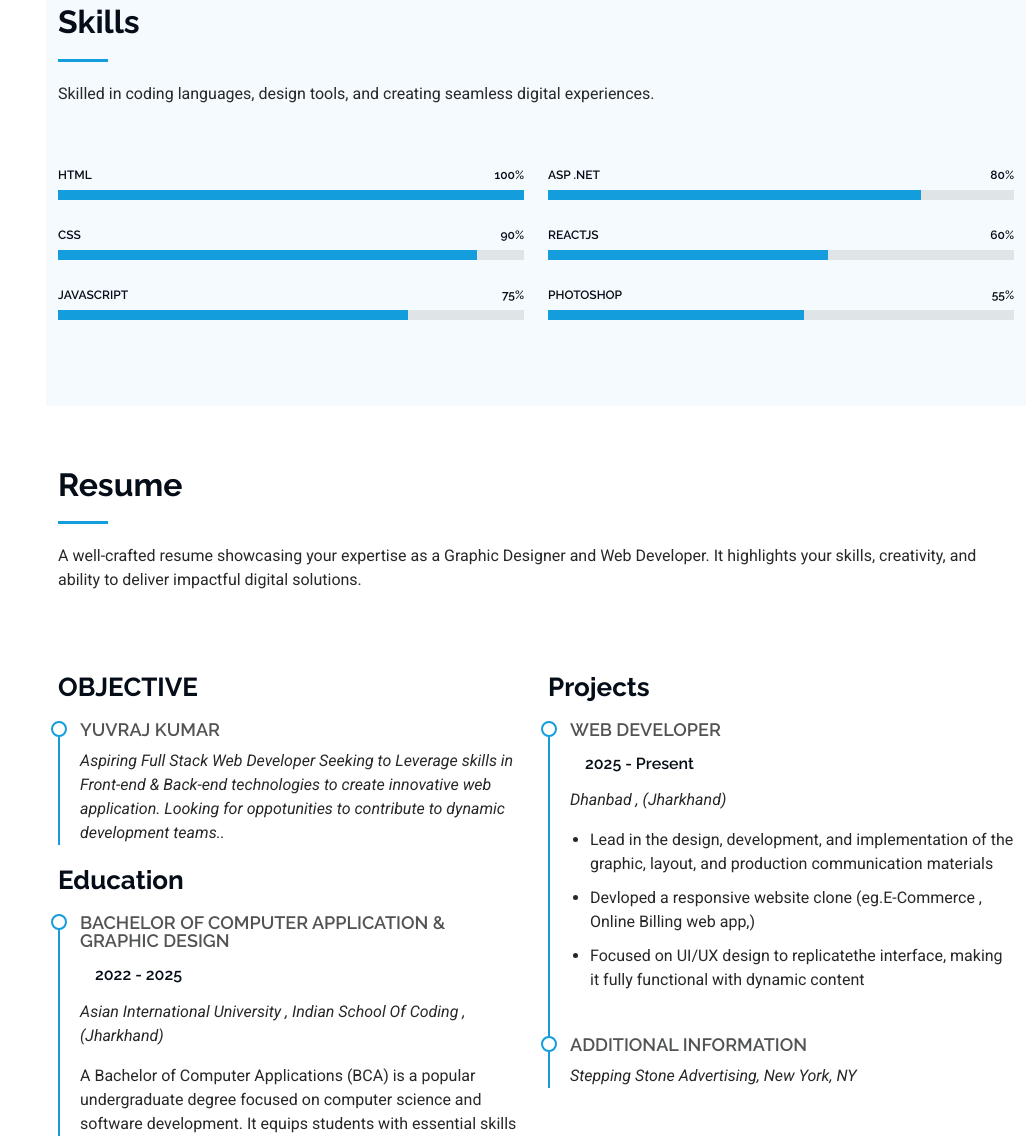
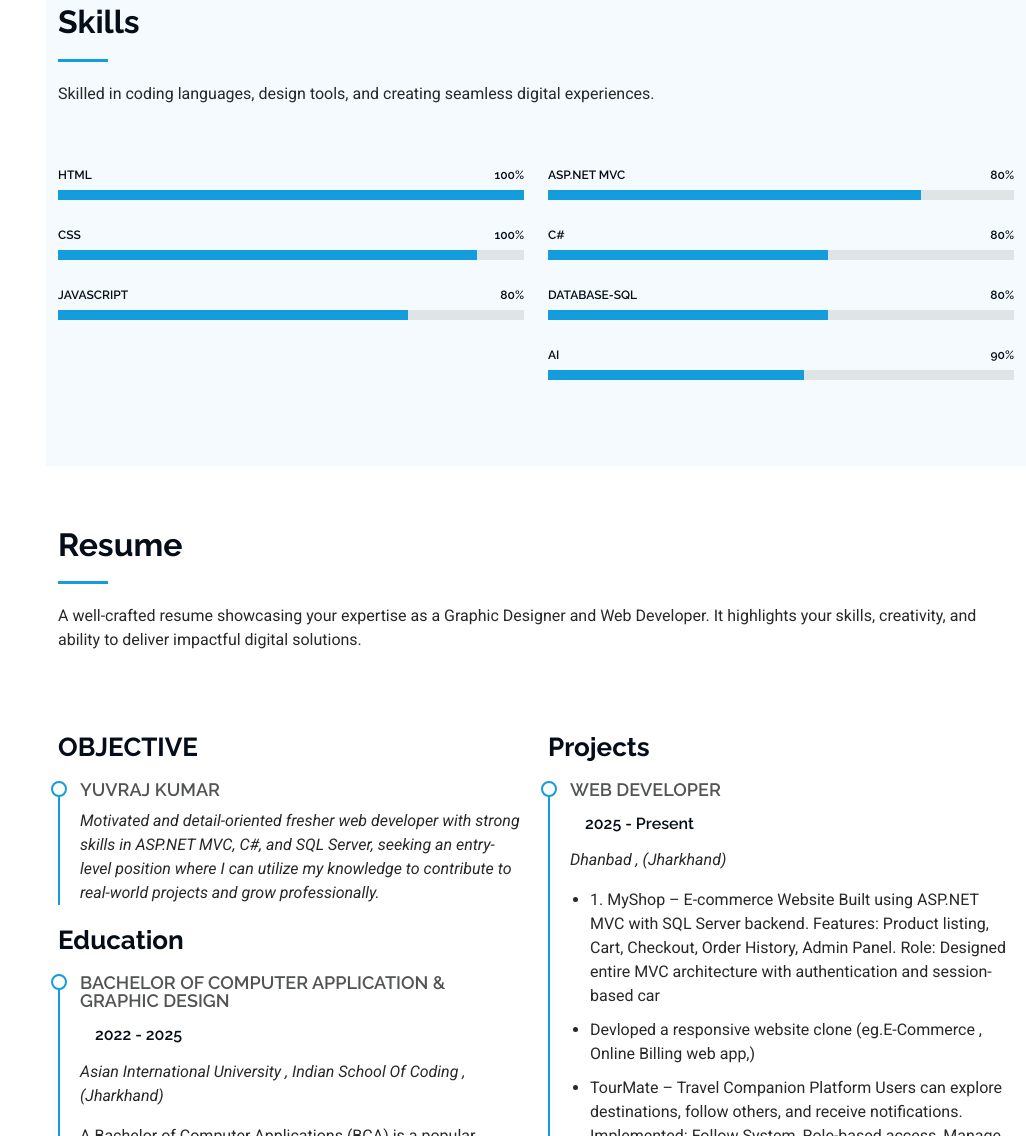
Before and after one commit to Yuvraj7858/YuvrajKumar, a plain HTML site: page index.html in a window 1280 px wide. Shown: the part 1664-2800 px from the top of the page, without its empty margins (254-1280 px from the left). Drawn offline with Linux system fonts and the light colour scheme.

Commit message:
Update index.html
Updated My Portfolio

```diff
--- a/index.html
+++ b/index.html
@@ -79,7 +79,7 @@
 
       <div class="container" data-aos="fade-up" data-aos-delay="100">
         <h2>Yuvraj Kumar</h2>
-        <p>I'm <span class="typed" data-typed-items="Designer, Developer, Freelancer, Editor">Designer</span><span class="typed-cursor typed-cursor--blink" aria-hidden="true"></span><span class="typed-cursor typed-cursor--blink" aria-hidden="true"></span></p>
+        <p>I'M<span class="typed" data-typed-items="Designer, Developer, Freelancer, Editor">Web Dev</span><span class="typed-cursor typed-cursor--blink" aria-hidden="true"></span><span class="typed-cursor typed-cursor--blink" aria-hidden="true"></span></p>
       </div>
 
     </section><!-- /Hero Section -->
@@ -102,7 +102,7 @@
             <img src="assets/img/bgpf2.jpg" class="img-fluid" alt="">
           </div>
           <div class="col-lg-8 content">
-            <h2>UI/UX Designer &amp; Web Developer.</h2>
+            <h2>Full Stack Web Developer. ASP.NET MVC&amp;</h2>
             <p class="fst-italic py-3">
               I am a skilled Graphic Designer and Web Developer with a passion for creating visually compelling designs and dynamic websites. </p>
             <div class="row">
@@ -157,14 +157,14 @@
             </div><!-- End Skills Item -->
 
             <div class="progress">
-              <span class="skill"><span>CSS</span> <i class="val">90%</i></span>
+              <span class="skill"><span>CSS</span> <i class="val">100%</i></span>
               <div class="progress-bar-wrap">
                 <div class="progress-bar" role="progressbar" aria-valuenow="90" aria-valuemin="0" aria-valuemax="100"></div>
               </div>
             </div><!-- End Skills Item -->
 
             <div class="progress">
-              <span class="skill"><span>JavaScript</span> <i class="val">75%</i></span>
+              <span class="skill"><span>JavaScript</span> <i class="val">80%</i></span>
               <div class="progress-bar-wrap">
                 <div class="progress-bar" role="progressbar" aria-valuenow="75" aria-valuemin="0" aria-valuemax="100"></div>
               </div>
@@ -175,21 +175,27 @@
           <div class="col-lg-6">
 
             <div class="progress">
-              <span class="skill"><span>ASP .NET</span> <i class="val">80%</i></span>
+              <span class="skill"><span>ASP.NET MVC</span> <i class="val">80%</i></span>
               <div class="progress-bar-wrap">
                 <div class="progress-bar" role="progressbar" aria-valuenow="80" aria-valuemin="0" aria-valuemax="100"></div>
               </div>
             </div><!-- End Skills Item -->
 
             <div class="progress">
-              <span class="skill"><span>ReactJs</span> <i class="val">60%</i></span>
+              <span class="skill"><span>C#</span> <i class="val">80%</i></span>
+              <div class="progress-bar-wrap">
+                <div class="progress-bar" role="progressbar" aria-valuenow="60" aria-valuemin="0" aria-valuemax="100"></div>
+              </div>
+            </div>
+            <div class="progress">
+              <span class="skill"><span>Database-SQL</span> <i class="val">80%</i></span>
               <div class="progress-bar-wrap">
                 <div class="progress-bar" role="progressbar" aria-valuenow="60" aria-valuemin="0" aria-valuemax="100"></div>
               </div>
             </div><!-- End Skills Item -->
 
             <div class="progress">
-              <span class="skill"><span>Photoshop</span> <i class="val">55%</i></span>
+              <span class="skill"><span>AI</span> <i class="val">90%</i></span>
               <div class="progress-bar-wrap">
                 <div class="progress-bar" role="progressbar" aria-valuenow="55" aria-valuemin="0" aria-valuemax="100"></div>
               </div>
@@ -221,7 +227,7 @@
 
             <div class="resume-item pb-0">
               <h4>Yuvraj Kumar</h4>
-              <p><em>Aspiring Full Stack Web Developer Seeking to Leverage skills in Front-end & Back-end technologies to create innovative web application. Looking for oppotunities to contribute to dynamic development teams..</em></p>
+              <p><em>Motivated and detail-oriented fresher web developer with strong skills in ASP.NET MVC, C#, and SQL Server, seeking an entry-level position where I can utilize my knowledge to contribute to real-world projects and grow professionally.</em></p>
 
             </div><!-- Edn Resume Item -->
 
@@ -242,15 +248,34 @@
               <h5>2025 - Present</h5>
               <p><em>Dhanbad , (Jharkhand) </em></p>
               <ul>
-                <li>Lead in the design, development, and implementation of the graphic, layout, and production communication materials</li>
+                <li>1. MyShop – E-commerce Website
+Built using ASP.NET MVC with SQL Server backend.
+
+Features: Product listing, Cart, Checkout, Order History, Admin Panel.
+
+Role: Designed entire MVC architecture with authentication and session-based car</li>
                 <li>Devloped a responsive website clone (eg.E-Commerce , Online Billing web app,) </li>
-                <li>Focused on UI/UX design to replicatethe interface, making it fully functional with dynamic content</li>
+                <li>TourMate – Travel Companion Platform
+Users can explore destinations, follow others, and receive notifications.
+
+Implemented: Follow System, Role-based access, Manage Profile (Image upload).
+
+Tech Used: ASP.NET MVC, Bootstrap, SQL Server</li>
               </ul>
             </div><!-- Edn Resume Item -->
 
             <div class="resume-item">
               <h4>Additional Information</h4>
-              <p><em>Stepping Stone Advertising, New York, NY</em></p>
+              <p><em>🛠️ Technical Skills
+Frontend: HTML5, CSS3, JavaScript, Bootstrap
+
+Backend: C#, ASP.NET MVC
+
+Database: SQL Server
+
+Tools: Visual Studio, Git & GitHub
+
+Others: LINQ, Entity Framework (Code First)</em></p>
 
             </div><!-- Edn Resume Item -->
 
```
